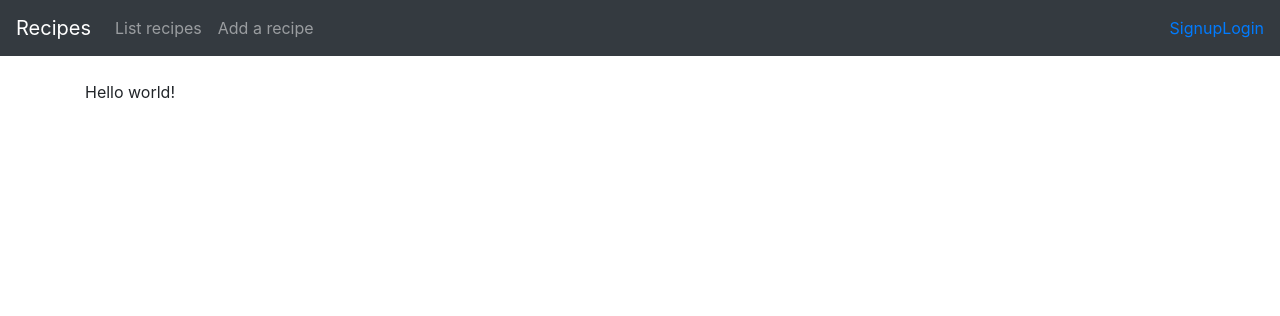
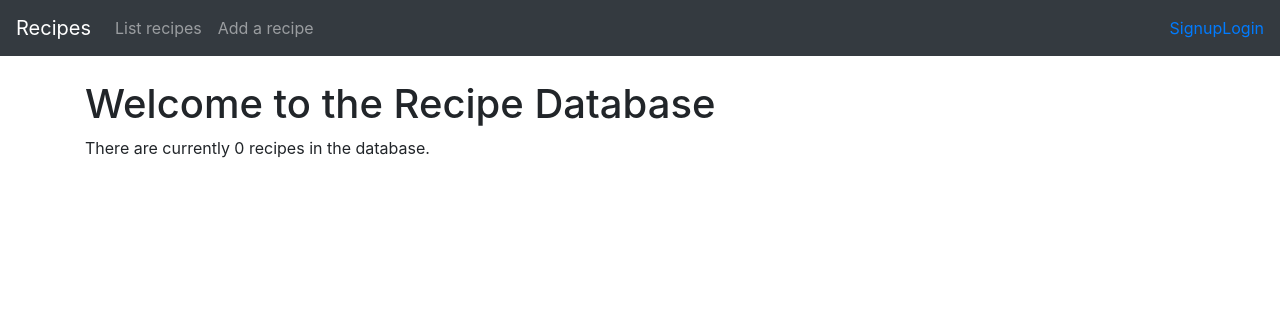
Before and after one commit to JakeKallioniemi/reseptitietokanta, a Flask app: page / in a window 1280 px wide. Shown: the top 316 px of the page. Run offline with Flask 2, Linux system fonts and the light colour scheme; data that the repository does not hold is empty; some libraries are stand-ins or nearby versions.

Commit message:
Add index page

```diff
--- a/application/recipes/models.py
+++ b/application/recipes/models.py
@@ -65,3 +65,9 @@ class Recipe(db.Model):
         for row in res:
             response.append({"id":row[0], "name":row[1], "duration":row[2]})
         return response
+
+    @staticmethod
+    def get_count():
+        stmt = text("SELECT COUNT(Recipe.id) FROM Recipe")
+        res = db.engine.execute(stmt)
+        return res.first()[0]
--- a/application/templates/index.html
+++ b/application/templates/index.html
@@ -1,7 +1,6 @@
 {% extends "layout.html" %}
 
 {% block body %}
-  <p>
-    Hello world!
-  </p>
+  <h1>Welcome to the Recipe Database</h1>
+  <p>There are currently {{ count }} recipes in the database.</p>
 {% endblock %}
--- a/application/views.py
+++ b/application/views.py
@@ -1,6 +1,9 @@
 from flask import render_template
 from application import app
 
+from application.recipes.models import Recipe
+
 @app.route("/")
 def index():
-    return render_template("index.html")
+    count = Recipe.get_count()
+    return render_template("index.html", count = count)
```
